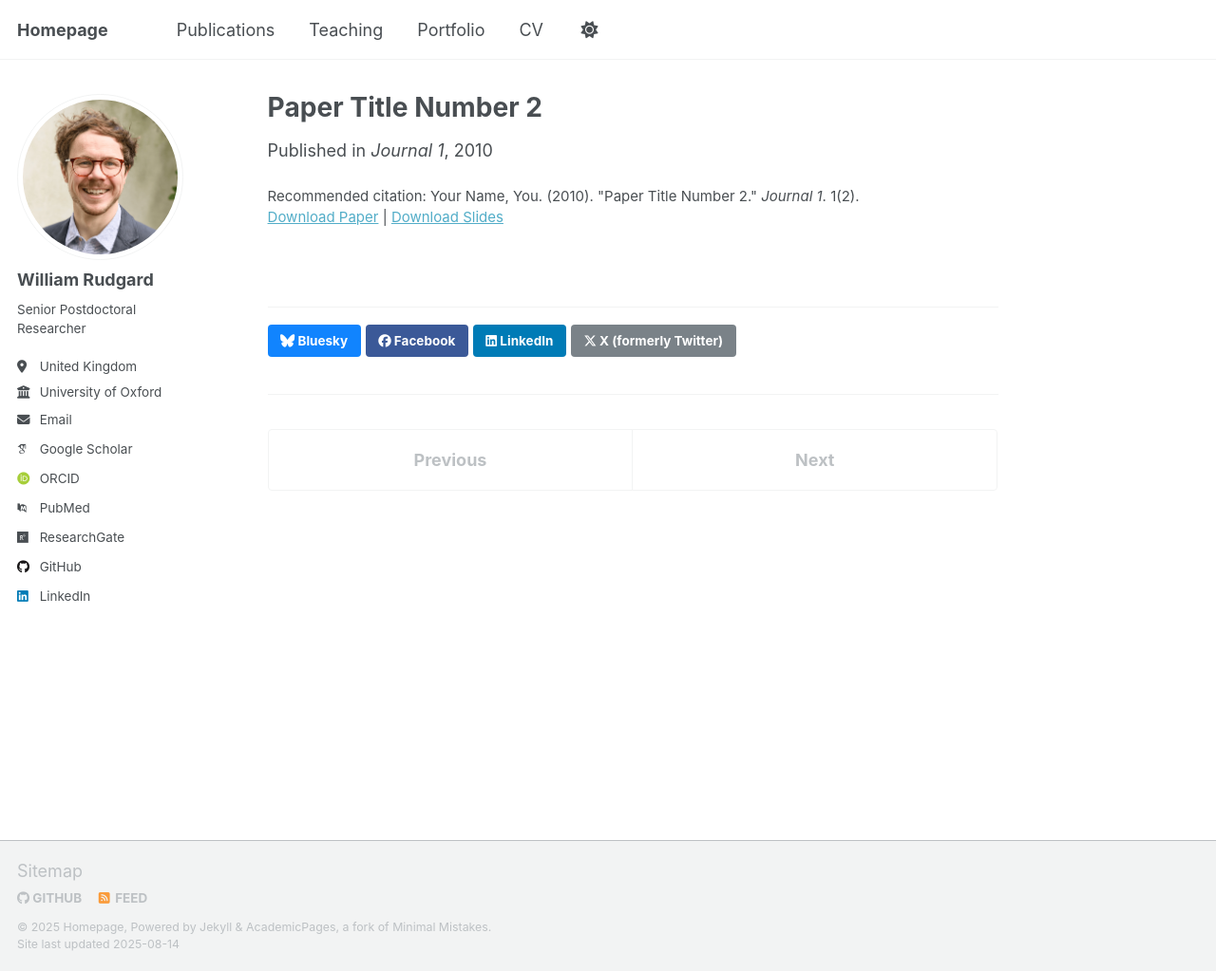
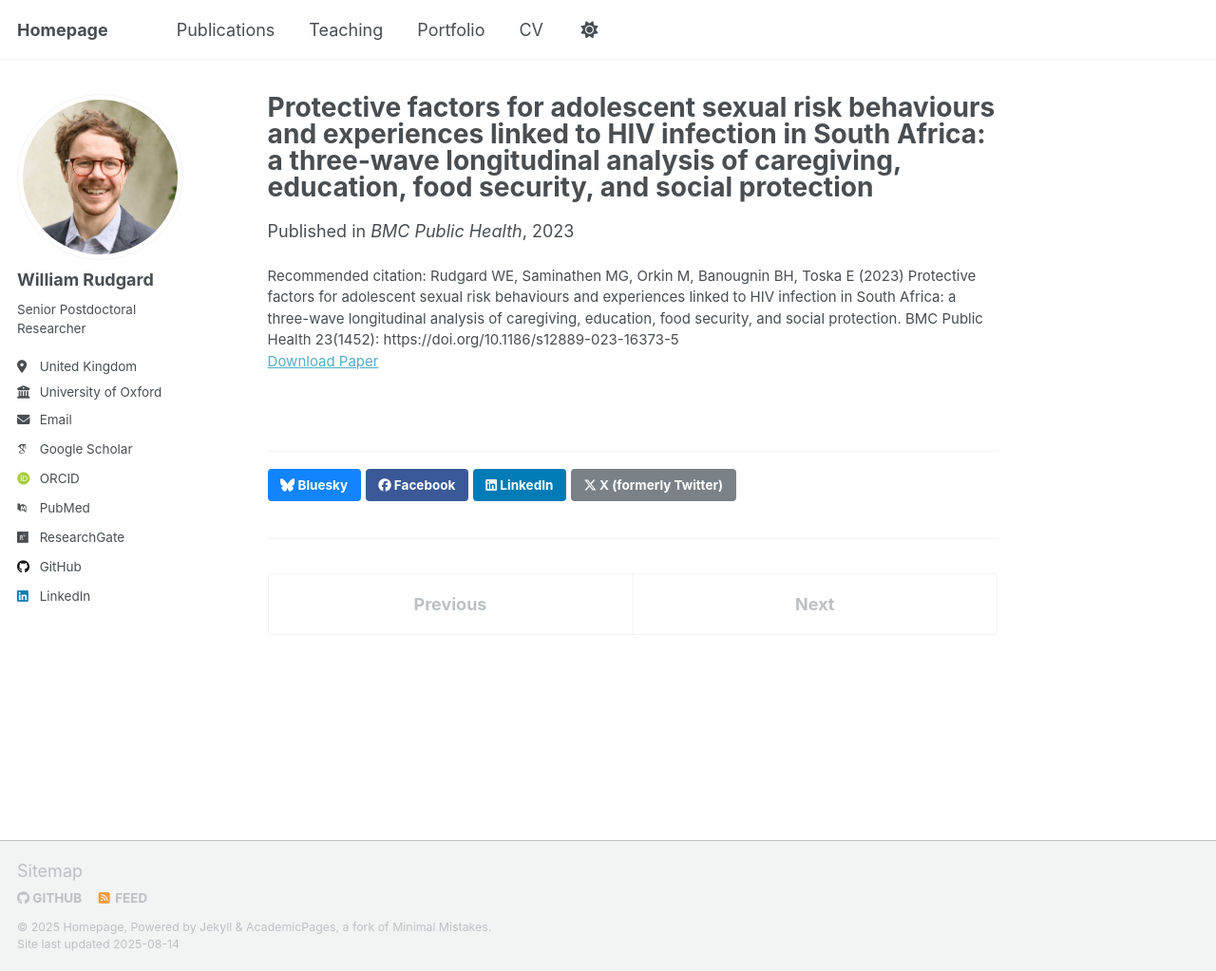
Before and after one commit to WilliamRudgard/williamrudgard.github.io, a Jekyll site: the page built from _publications/2010-10-01-paper-title-number-2.md, in a window 1280 px wide and 1023 px high. Shown: the whole window at 95% size. Built offline with Jekyll 4.4.1, drawn with Linux system fonts in a browser that asks for light colours; some web fonts are replaced; a script that is not in the unit is left out.

Commit message:
Update 2010-10-01-paper-title-number-2.md

```diff
--- a/_publications/2010-10-01-paper-title-number-2.md
+++ b/_publications/2010-10-01-paper-title-number-2.md
@@ -1,12 +1,10 @@
 ---
-title: "Paper Title Number 2"
+title: "Protective factors for adolescent sexual risk behaviours and experiences linked to HIV infection in South Africa: a three-wave longitudinal analysis of caregiving, education, food security, and social protection"
 collection: publications
 category: manuscripts
 permalink: /publication/2010-10-01-paper-title-number-2
-excerpt: 'This paper is about the number 2. The number 3 is left for future work.'
-date: 2010-10-01
-venue: 'Journal 1'
-slidesurl: 'http://academicpages.github.io/files/slides2.pdf'
-paperurl: 'http://academicpages.github.io/files/paper2.pdf'
-citation: 'Your Name, You. (2010). &quot;Paper Title Number 2.&quot; <i>Journal 1</i>. 1(2).'
+date: 2023-07-29
+venue: 'BMC Public Health'
+paperurl: 'https://bmcpublichealth.biomedcentral.com/articles/10.1186/s12889-023-16373-5'
+citation: 'Rudgard WE, Saminathen MG, Orkin M, Banougnin BH, Toska E (2023) Protective factors for adolescent sexual risk behaviours and experiences linked to HIV infection in South Africa: a three-wave longitudinal analysis of caregiving, education, food security, and social protection. BMC Public Health 23(1452): https://doi.org/10.1186/s12889-023-16373-5'
 ---
```
